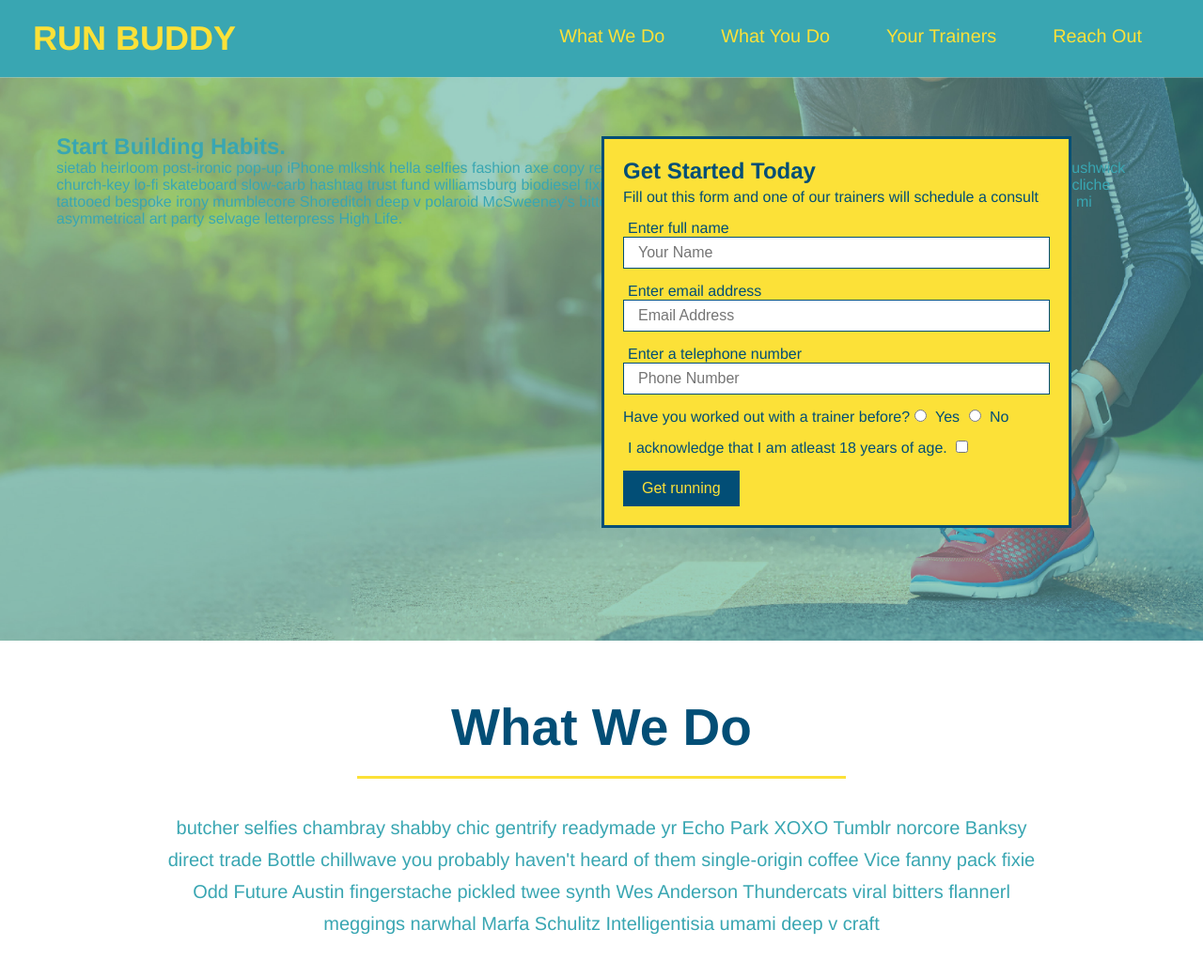
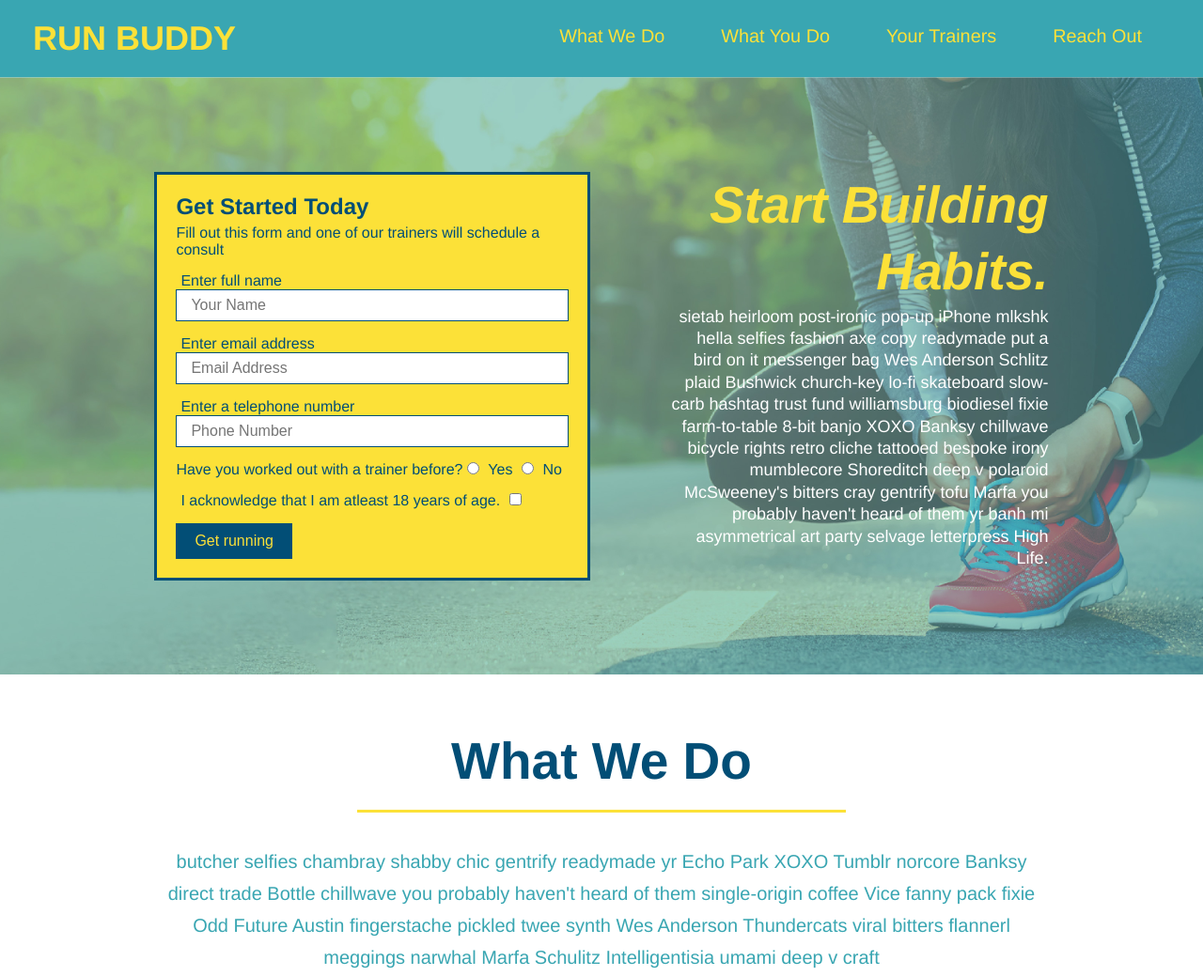
Before and after one commit to Nardiss/run-buddy, a plain HTML site: page index.html in a window 1280 px wide. Shown: the top 1039 px of the page at 94% size. Drawn offline with Linux system fonts and the light colour scheme.

Commit message:
add flexbox to the hero

```diff
--- a/assets/css/style.css
+++ b/assets/css/style.css
@@ -55,17 +55,20 @@ footer {
   background: #fce138;
   width: 100%;
   padding: 40px 35px;
+  display: flex;
+  justify-content: space-between;
+  flex-wrap: wrap;
+  align-items: center;
+  list-style: none;
 }
 
 footer h2 {
-  display: inline;
   color: #024e76;
   font-size: 30px;
   margin: 0;
 }
 
 footer div{
-  float: right;
   line-height: 1.5;
   text-align: right;
 }
@@ -76,26 +79,39 @@ footer a {
 
 section {
   padding: 60px;
-
 }
 
 .hero{
   background-image: url("../images/hero-bg.jpg");
-  height: 600px;
   background-size: cover;
   background-position: center;
-  position: relative;
+  display: flex;
+  justify-content: center;
+  flex-wrap: wrap;
+}
+
+.hero-cta {
+  width: 35%;
+  text-align: right;
+  margin: 3.5%;
+  color: #fff;
+  font-size: 18px;
+  line-height: 1.3;
+}
+
+.hero-cta h2 {
+  font-style: italic;
+  font-size: 55px;
+  color: #fce138;
 }
 
 .hero-form{
   color: #024e76;
   background-color: #fce138;
   padding: 20px;
-  width: 500px;
   border: solid 3px #024e76;
-  position: absolute;
-  bottom: 120px;
-  right: 140px;
+  width: 40%;
+  margin: 3.5%;
 }
 
 .hero-form h3 {
```
